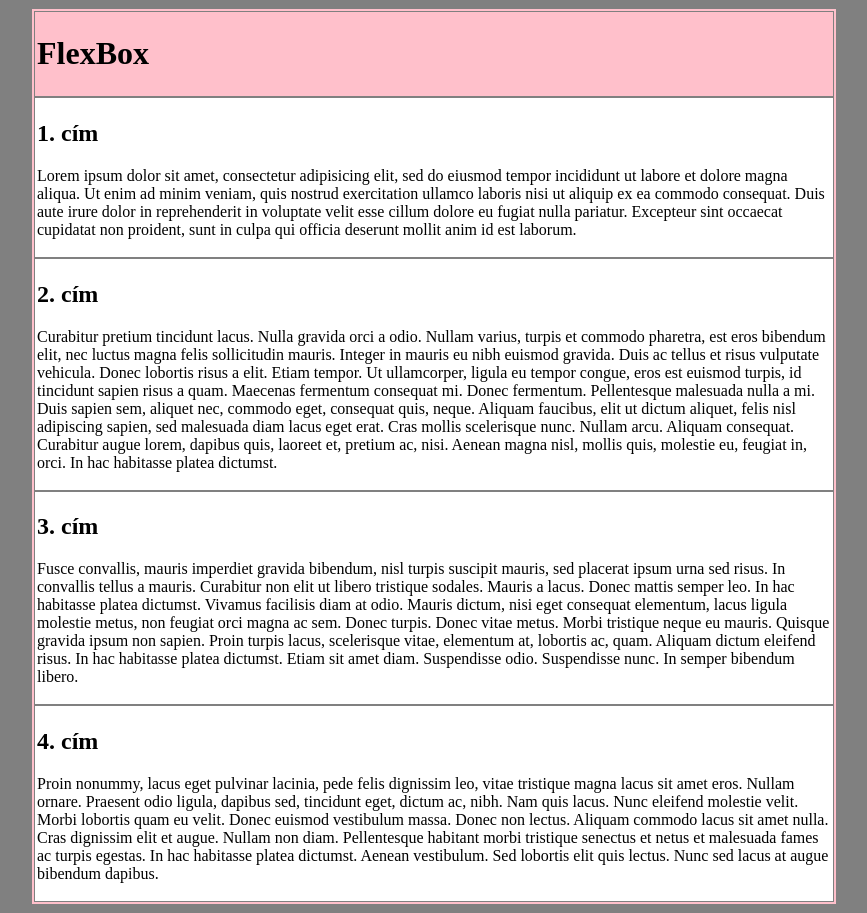
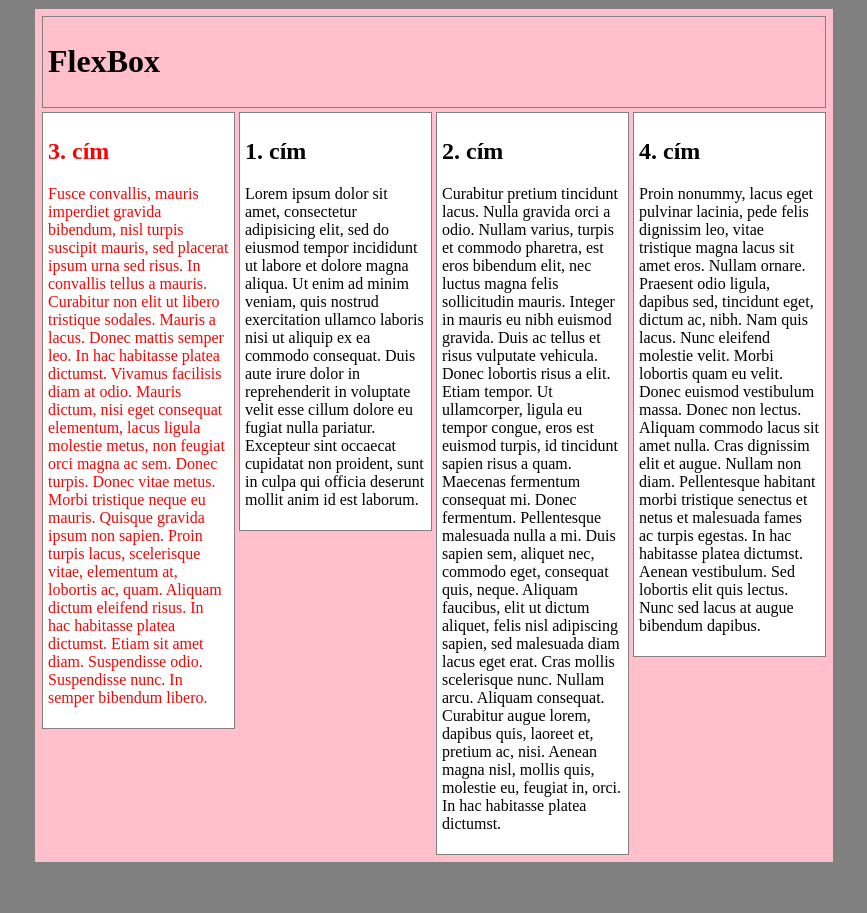
Before and after one commit to jooedvard/flexbox, a plain HTML site: page public_html/index.html in a window 1280 px wide. Shown: the whole page, without its empty margins (206-1073 px from the left). After the commit the page ends 871 px from the top, so only its background shows below. Drawn offline with Linux system fonts and the light colour scheme.

Commit message:
flexbox szerkezet kialakitva

```diff
--- a/public_html/szerkezet.css
+++ b/public_html/szerkezet.css
@@ -1,7 +1,9 @@
 @charset "UTF-8";
 main,header,article{
     border:1px solid grey;
-    padding:2px;
+    box-sizing: border-box;
+    padding:5px;
+    margin:2px;
 }
 body{background-color: gray;}
 main{
@@ -13,3 +15,30 @@ main{
 article{
     background-color: white;
 }
+/*szerkezet */
+main{
+    display:flex;
+    flex-direction: row;
+    flex-wrap: wrap;
+    justify-content: space-between;
+    align-content: space-around;
+}
+article{
+    width:calc(25% - 4px);
+    align-self: flex-start;
+}
+header {
+    width:100%;
+    order:-1;
+}
+main article:nth-child(4){
+    color:red;
+    order:-1;
+}
+@media screen and (max-width:600px){
+    main{
+
+    flex-direction: column;
+
+}
+}
```
